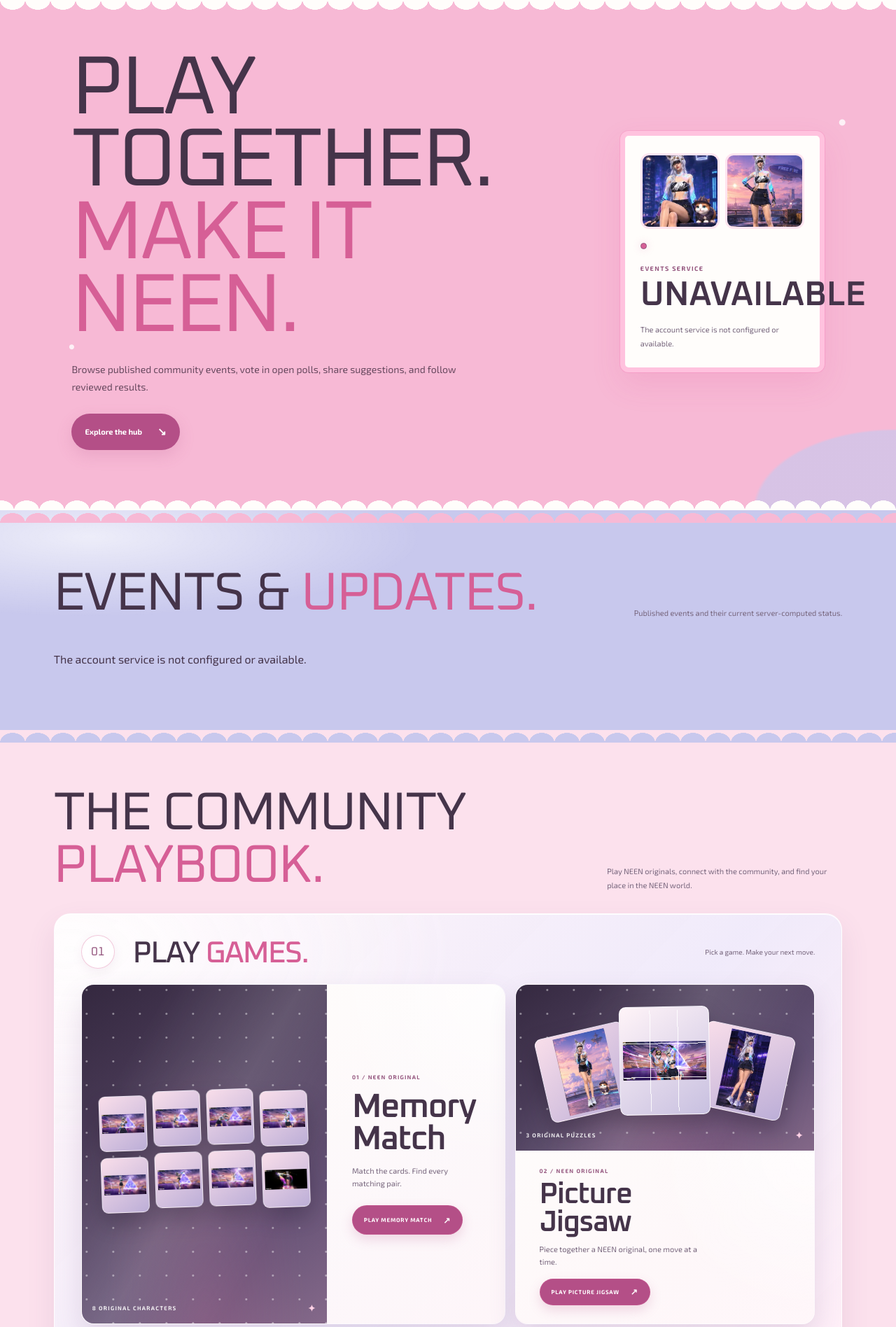
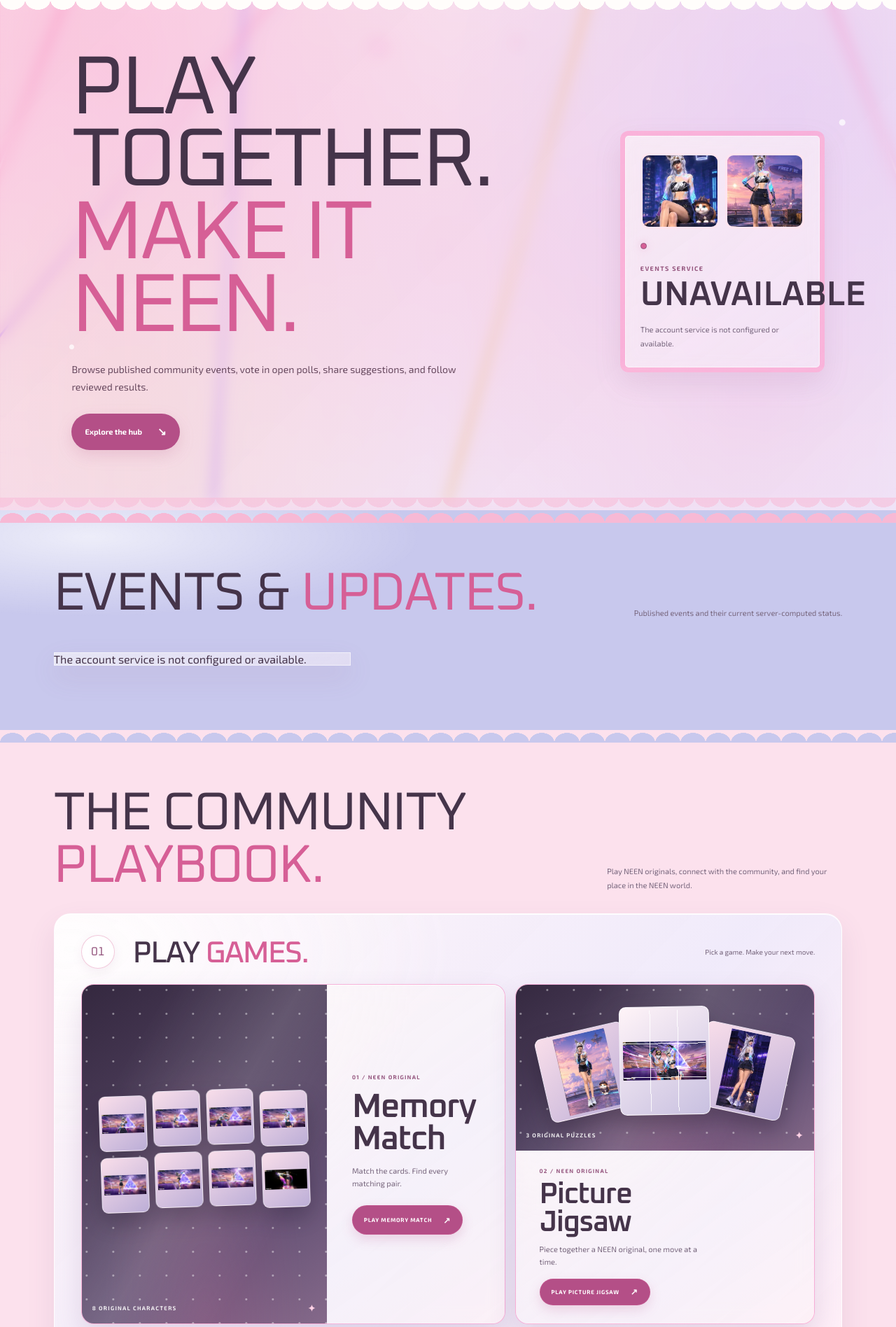
Before and after one commit to neen-ne/new-neen, a PHP site: page /events.html in a window 1280 px wide. Shown: the part 82-1978 px from the top of the page at 70% size. Run offline with PHP 8.4, Linux system fonts and the light colour scheme.

Commit message:
Make Events cards frosted translucent so background lasers shine through

```diff
--- a/events.css
+++ b/events.css
@@ -1390,11 +1390,11 @@
   }
 }
 
-
 /* === NEON LASER ARENA BACKDROP === */
 .events-page {
   position: relative;
   isolation: isolate;
+  background: transparent;
 }
 
 .events-page > section,
@@ -1410,146 +1410,217 @@
   pointer-events: none;
   overflow: hidden;
   background:
-    radial-gradient(circle at 8% 22%, rgba(255, 79, 163, 0.14), transparent 34%),
-    radial-gradient(circle at 92% 30%, rgba(155, 92, 255, 0.14), transparent 36%),
-    radial-gradient(circle at 86% 82%, rgba(255, 79, 163, 0.11), transparent 32%),
-    radial-gradient(circle at 12% 85%, rgba(243, 184, 68, 0.1), transparent 30%);
+    radial-gradient(circle at 12% 20%, rgba(255, 79, 163, 0.22), transparent 38%),
+    radial-gradient(circle at 88% 28%, rgba(155, 92, 255, 0.22), transparent 40%),
+    radial-gradient(circle at 50% 55%, rgba(255, 79, 163, 0.12), transparent 48%),
+    radial-gradient(circle at 84% 82%, rgba(255, 79, 163, 0.18), transparent 36%),
+    radial-gradient(circle at 15% 85%, rgba(243, 184, 68, 0.16), transparent 34%),
+    var(--surface);
 }
 
 .events-laser-stage .laser-grid {
   position: absolute;
   inset: 0;
   background-image:
-    linear-gradient(to right, rgba(235, 78, 156, 0.08) 1px, transparent 1px),
-    linear-gradient(to bottom, rgba(155, 92, 255, 0.07) 1px, transparent 1px);
-  background-size: 56px 56px;
-  -webkit-mask-image: radial-gradient(ellipse 88% 82% at 50% 45%, rgba(0, 0, 0, 0.22) 0%, rgba(0, 0, 0, 0.92) 100%);
-  mask-image: radial-gradient(ellipse 88% 82% at 50% 45%, rgba(0, 0, 0, 0.22) 0%, rgba(0, 0, 0, 0.92) 100%);
+    linear-gradient(to right, rgba(235, 78, 156, 0.11) 1px, transparent 1px),
+    linear-gradient(to bottom, rgba(155, 92, 255, 0.1) 1px, transparent 1px);
+  background-size: 52px 52px;
+  -webkit-mask-image: radial-gradient(ellipse 92% 88% at 50% 48%, rgba(0, 0, 0, 0.45) 0%, rgba(0, 0, 0, 0.96) 100%);
+  mask-image: radial-gradient(ellipse 92% 88% at 50% 48%, rgba(0, 0, 0, 0.45) 0%, rgba(0, 0, 0, 0.96) 100%);
 }
 
 .events-laser-stage .laser-beam {
   position: absolute;
-  top: -22%;
-  width: 2.5px;
-  height: 148%;
+  top: -25%;
+  width: 3px;
+  height: 155%;
   border-radius: 999px;
   transform-origin: 50% 0%;
   will-change: transform, opacity;
 }
 
 .events-laser-stage .laser-beam--left-1 {
-  left: 4.5%;
-  background: linear-gradient(180deg, transparent 0%, #ff4fa3 22%, #fff4fa 50%, #ff4fa3 78%, transparent 100%);
+  left: 14%;
+  background: linear-gradient(180deg, transparent 0%, #ff4fa3 20%, #ffffff 50%, #ff4fa3 80%, transparent 100%);
   box-shadow:
-    0 0 10px rgba(255, 79, 163, 0.85),
-    0 0 24px rgba(255, 79, 163, 0.5),
-    0 0 46px rgba(255, 79, 163, 0.28);
-  animation: neenLaserSweepLeft 8.5s ease-in-out infinite alternate;
+    0 0 12px rgba(255, 79, 163, 0.95),
+    0 0 28px rgba(255, 79, 163, 0.65),
+    0 0 54px rgba(255, 79, 163, 0.35);
+  animation: neenLaserSweepLeft 8s ease-in-out infinite alternate;
 }
 
 .events-laser-stage .laser-beam--left-2 {
-  left: 9.5%;
-  width: 2px;
-  background: linear-gradient(180deg, transparent 0%, #9b5cff 25%, #f4ebff 50%, #9b5cff 75%, transparent 100%);
+  left: 28%;
+  width: 2.5px;
+  background: linear-gradient(180deg, transparent 0%, #9b5cff 22%, #f4ebff 50%, #9b5cff 78%, transparent 100%);
   box-shadow:
-    0 0 9px rgba(155, 92, 255, 0.8),
-    0 0 22px rgba(155, 92, 255, 0.45);
-  animation: neenLaserSweepCross 11s ease-in-out infinite alternate;
+    0 0 12px rgba(155, 92, 255, 0.9),
+    0 0 26px rgba(155, 92, 255, 0.55);
+  animation: neenLaserSweepCross 10.5s ease-in-out infinite alternate;
 }
 
 .events-laser-stage .laser-beam--right-1 {
-  right: 4.5%;
-  background: linear-gradient(180deg, transparent 0%, #ff4fa3 22%, #fff4fa 50%, #ff4fa3 78%, transparent 100%);
+  right: 14%;
+  background: linear-gradient(180deg, transparent 0%, #ff4fa3 20%, #ffffff 50%, #ff4fa3 80%, transparent 100%);
   box-shadow:
-    0 0 10px rgba(255, 79, 163, 0.85),
-    0 0 24px rgba(255, 79, 163, 0.5),
-    0 0 46px rgba(255, 79, 163, 0.28);
-  animation: neenLaserSweepRight 9s ease-in-out infinite alternate;
+    0 0 12px rgba(255, 79, 163, 0.95),
+    0 0 28px rgba(255, 79, 163, 0.65),
+    0 0 54px rgba(255, 79, 163, 0.35);
+  animation: neenLaserSweepRight 8.5s ease-in-out infinite alternate;
 }
 
 .events-laser-stage .laser-beam--right-2 {
-  right: 9.5%;
-  width: 2px;
-  background: linear-gradient(180deg, transparent 0%, #f3b844 25%, #fff9e6 50%, #f3b844 75%, transparent 100%);
+  right: 28%;
+  width: 2.5px;
+  background: linear-gradient(180deg, transparent 0%, #f3b844 22%, #fff9e6 50%, #f3b844 78%, transparent 100%);
   box-shadow:
-    0 0 9px rgba(243, 184, 68, 0.8),
-    0 0 22px rgba(243, 184, 68, 0.42);
-  animation: neenLaserSweepLeft 12s ease-in-out infinite alternate-reverse;
+    0 0 12px rgba(243, 184, 68, 0.9),
+    0 0 26px rgba(243, 184, 68, 0.52);
+  animation: neenLaserSweepLeft 11.5s ease-in-out infinite alternate-reverse;
 }
 
 .events-laser-stage .laser-beam--cross {
   left: 50%;
   top: -30%;
-  width: 2px;
-  height: 170%;
-  opacity: 0.34;
-  background: linear-gradient(180deg, transparent 0%, #ff4fa3 30%, #9b5cff 70%, transparent 100%);
-  box-shadow: 0 0 16px rgba(255, 79, 163, 0.45);
-  animation: neenLaserHorizon 14s ease-in-out infinite alternate;
+  width: 3px;
+  height: 175%;
+  opacity: 0.65;
+  background: linear-gradient(180deg, transparent 0%, #ff4fa3 25%, #ffffff 50%, #9b5cff 75%, transparent 100%);
+  box-shadow:
+    0 0 14px rgba(255, 79, 163, 0.75),
+    0 0 30px rgba(155, 92, 255, 0.5);
+  animation: neenLaserHorizon 13s ease-in-out infinite alternate;
 }
 
 .events-laser-stage .laser-spark {
   position: absolute;
-  width: 6px;
-  height: 6px;
+  width: 7px;
+  height: 7px;
   border-radius: 50%;
   background: #fff;
   box-shadow:
-    0 0 8px #ff4fa3,
-    0 0 18px rgba(255, 79, 163, 0.8),
-    0 0 28px rgba(155, 92, 255, 0.55);
-  animation: neenSparkFloat 7s ease-in-out infinite;
-}
-
-.events-laser-stage .laser-spark--1 { left: 3.5%; top: 76%; animation-duration: 6.8s; }
-.events-laser-stage .laser-spark--2 { left: 8.2%; top: 44%; animation-duration: 8.4s; animation-delay: -2s; }
-.events-laser-stage .laser-spark--3 { left: 5.5%; top: 22%; animation-duration: 7.6s; animation-delay: -4s; }
-.events-laser-stage .laser-spark--4 { right: 3.8%; top: 72%; animation-duration: 7.2s; animation-delay: -1.5s; }
-.events-laser-stage .laser-spark--5 { right: 8.5%; top: 38%; animation-duration: 8.8s; animation-delay: -3.2s; }
-.events-laser-stage .laser-spark--6 { right: 5.2%; top: 18%; animation-duration: 6.5s; animation-delay: -5s; }
-
-.events-page .events-status-card {
-  border-color: rgba(255, 79, 163, 0.34);
+    0 0 10px #ff4fa3,
+    0 0 22px rgba(255, 79, 163, 0.9),
+    0 0 34px rgba(155, 92, 255, 0.65);
+  animation: neenSparkFloat 6.8s ease-in-out infinite;
+}
+
+.events-laser-stage .laser-spark--1 { left: 10%; top: 76%; animation-duration: 6.5s; }
+.events-laser-stage .laser-spark--2 { left: 26%; top: 44%; animation-duration: 8.2s; animation-delay: -2s; }
+.events-laser-stage .laser-spark--3 { left: 42%; top: 22%; animation-duration: 7.4s; animation-delay: -4s; }
+.events-laser-stage .laser-spark--4 { right: 10%; top: 72%; animation-duration: 7s; animation-delay: -1.5s; }
+.events-laser-stage .laser-spark--5 { right: 26%; top: 38%; animation-duration: 8.6s; animation-delay: -3.2s; }
+.events-laser-stage .laser-spark--6 { right: 42%; top: 18%; animation-duration: 6.3s; animation-delay: -5s; }
+
+/* === TRANSLUCENT FROSTED GLASS SECTIONS & CARDS === */
+.events-page .events-hero {
+  background:
+    radial-gradient(circle at 8% 68%, rgb(255 255 255 / 72%) 0 3px, transparent 4px),
+    radial-gradient(circle at 94% 24%, rgb(255 255 255 / 72%) 0 4px, transparent 5px),
+    linear-gradient(135deg, rgb(247 185 213 / 54%), rgb(225 214 248 / 52%));
+  backdrop-filter: blur(8px);
+  -webkit-backdrop-filter: blur(8px);
+}
+
+.events-page .events-hero::after {
+  background: radial-gradient(18px 14px at 50% 100%, rgb(247 185 213 / 54%) 98%, transparent 100%) 0 0 / 36px 18px repeat-x;
+}
+
+.events-page .events-readiness {
+  background:
+    radial-gradient(circle at 7% 72%, rgb(255 255 255 / 72%) 0 3px, transparent 4px),
+    radial-gradient(circle at 94% 30%, rgb(255 255 255 / 70%) 0 4px, transparent 5px),
+    linear-gradient(135deg, rgb(247 185 213 / 52%), rgb(225 214 248 / 50%));
+  backdrop-filter: blur(8px);
+  -webkit-backdrop-filter: blur(8px);
+}
+
+.events-page .events-readiness::before {
+  background: radial-gradient(18px 14px at 50% 0, rgb(252 225 237 / 58%) 98%, transparent 100%) 0 0 / 36px 18px repeat-x;
+}
+
+.events-page .events-status-card,
+.events-page .events-empty-card,
+.events-page .events-featured-empty,
+.events-page .leaderboard-panel,
+.events-page .challenge-hub-card,
+.events-page .events-guard-note {
+  background: linear-gradient(145deg, rgb(255 253 251 / 56%), rgb(255 245 250 / 46%));
+  border-color: rgb(255 79 163 / 34%);
   box-shadow:
-    0 18px 44px rgba(224, 62, 140, 0.12),
-    0 0 0 1px rgba(255, 79, 163, 0.16);
+    0 16px 38px rgb(157 100 139 / 14%),
+    0 0 0 1px rgb(255 255 255 / 55%) inset;
+  backdrop-filter: blur(12px);
+  -webkit-backdrop-filter: blur(12px);
+}
+
+.events-page .events-game-card,
+.events-page .events-jigsaw-card {
+  background:
+    radial-gradient(ellipse at 18% 0%, rgb(255 255 255 / 52%), transparent 52%),
+    linear-gradient(135deg, rgb(248 215 231 / 54%), rgb(225 222 248 / 50%) 70%, rgb(249 232 239 / 52%));
+  border-color: rgb(255 79 163 / 36%);
+  backdrop-filter: blur(12px);
+  -webkit-backdrop-filter: blur(12px);
+}
+
+.events-page .events-game-copy {
+  background: linear-gradient(145deg, rgb(255 253 251 / 62%), rgb(255 247 250 / 50%));
+}
+
+.events-page .playbook-link-card,
+.events-page .playbook-link-card:nth-child(even) {
+  background: linear-gradient(145deg, rgb(255 253 251 / 56%), rgb(249 245 255 / 46%));
+  border-color: rgb(255 79 163 / 30%);
+  backdrop-filter: blur(11px);
+  -webkit-backdrop-filter: blur(11px);
+}
+
+.events-page .playbook-link-card:hover,
+.events-page .events-game-card:hover,
+.events-page .challenge-hub-card:hover {
+  background: linear-gradient(145deg, rgb(255 253 251 / 72%), rgb(255 242 249 / 64%));
+  border-color: rgb(255 79 163 / 62%);
+  box-shadow:
+    0 20px 42px rgb(224 62 140 / 18%),
+    0 0 22px rgb(255 79 163 / 18%);
 }
 
 @keyframes neenLaserSweepLeft {
-  0% { transform: rotate(11deg) translateX(0); opacity: 0.62; }
-  50% { opacity: 0.92; }
-  100% { transform: rotate(19deg) translateX(18px); opacity: 0.68; }
+  0% { transform: rotate(12deg) translateX(-14px); opacity: 0.72; }
+  50% { opacity: 1; }
+  100% { transform: rotate(22deg) translateX(24px); opacity: 0.78; }
 }
 
 @keyframes neenLaserSweepRight {
-  0% { transform: rotate(-11deg) translateX(0); opacity: 0.62; }
-  50% { opacity: 0.92; }
-  100% { transform: rotate(-19deg) translateX(-18px); opacity: 0.68; }
+  0% { transform: rotate(-12deg) translateX(14px); opacity: 0.72; }
+  50% { opacity: 1; }
+  100% { transform: rotate(-22deg) translateX(-24px); opacity: 0.78; }
 }
 
 @keyframes neenLaserSweepCross {
-  0% { transform: rotate(-8deg); opacity: 0.45; }
-  100% { transform: rotate(7deg); opacity: 0.78; }
+  0% { transform: rotate(-10deg) translateX(-10px); opacity: 0.58; }
+  100% { transform: rotate(9deg) translateX(14px); opacity: 0.88; }
 }
 
 @keyframes neenLaserHorizon {
-  0% { transform: translateX(-28vw) rotate(36deg); opacity: 0.2; }
-  50% { opacity: 0.36; }
-  100% { transform: translateX(28vw) rotate(44deg); opacity: 0.22; }
+  0% { transform: translateX(-32vw) rotate(34deg); opacity: 0.42; }
+  50% { opacity: 0.75; }
+  100% { transform: translateX(32vw) rotate(44deg); opacity: 0.45; }
 }
 
 @keyframes neenSparkFloat {
-  0%, 100% { transform: translateY(0) scale(0.85); opacity: 0.35; }
-  50% { transform: translateY(-28px) scale(1.25); opacity: 0.95; }
+  0%, 100% { transform: translateY(0) scale(0.9); opacity: 0.45; }
+  50% { transform: translateY(-32px) scale(1.3); opacity: 1; }
 }
 
 @media (max-width: 760px) {
-  .events-laser-stage .laser-beam--left-1 { left: 2.5%; }
-  .events-laser-stage .laser-beam--right-1 { right: 2.5%; }
+  .events-laser-stage .laser-beam--left-1 { left: 8%; }
+  .events-laser-stage .laser-beam--right-1 { right: 8%; }
   .events-laser-stage .laser-beam--left-2,
   .events-laser-stage .laser-beam--right-2,
   .events-laser-stage .laser-beam--cross {
-    opacity: 0.28;
+    opacity: 0.48;
   }
 }
 
```
